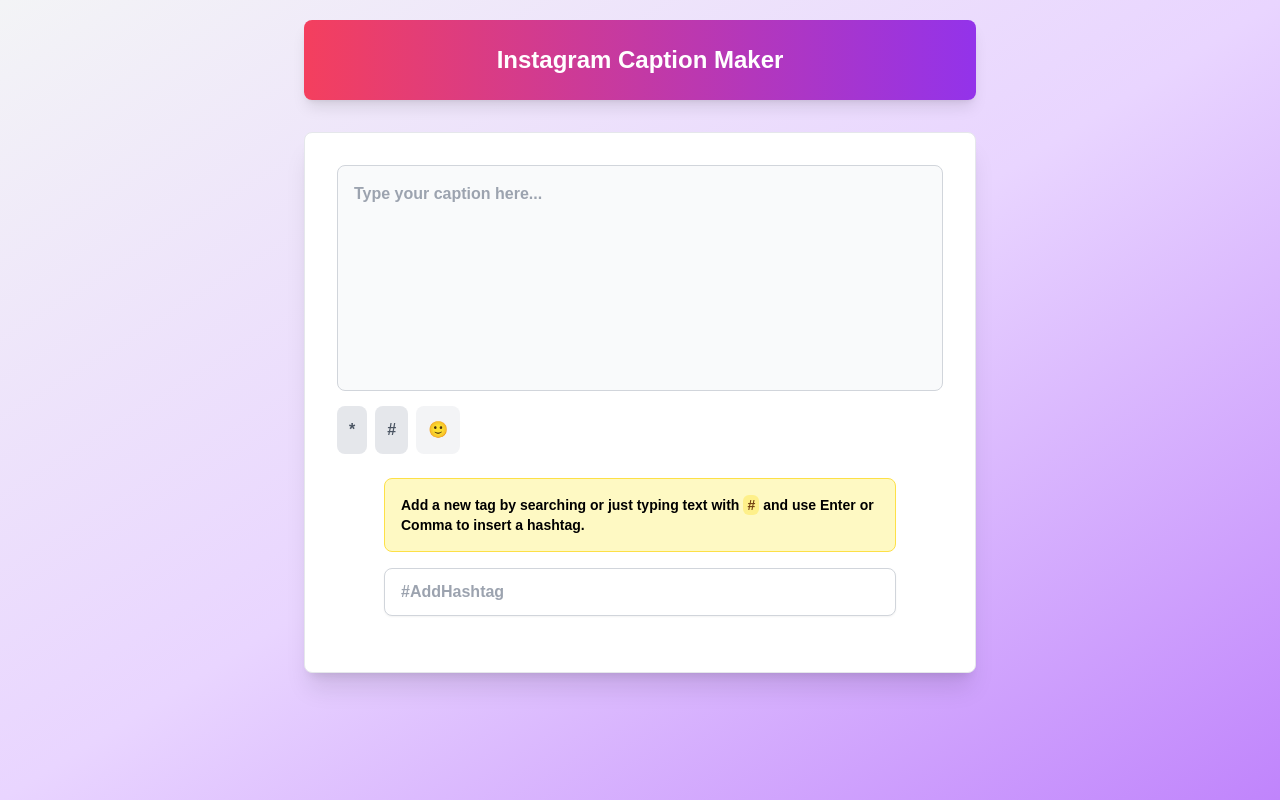
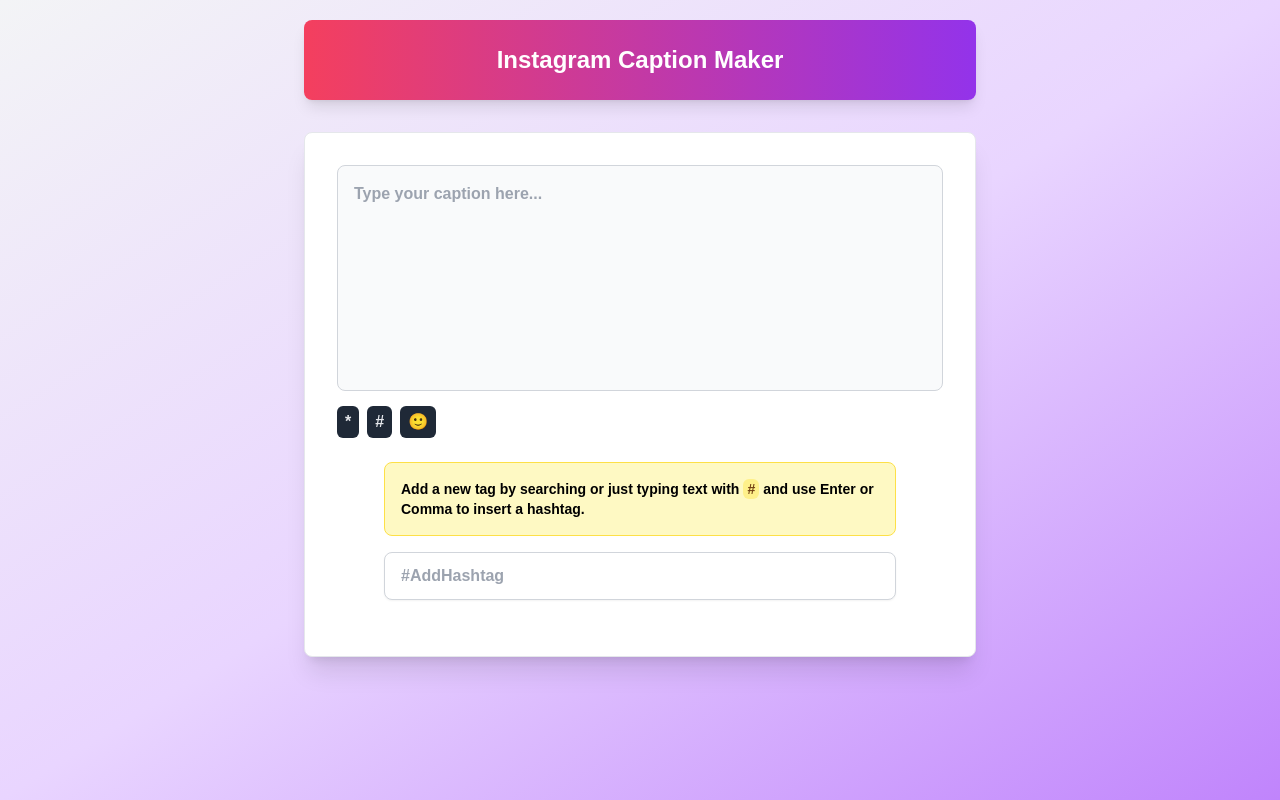
Before and after one commit to mskian/create-insta-caption, a Preact app: page / in a window 1280 px wide. Built offline with nearby package versions, Linux system fonts and the light colour scheme; a web font is replaced by a local one.

Commit message:
bug fixes and tweaks

```diff
--- a/src/components/CaptionInput.tsx
+++ b/src/components/CaptionInput.tsx
@@ -1,4 +1,4 @@
-import { FC, useState, ChangeEvent, useRef } from 'preact/compat';
+import { FC, useState, ChangeEvent, useRef, useEffect } from 'preact/compat';
 
 interface CaptionInputProps {
   caption: string;
@@ -29,6 +29,11 @@
     onChange(e.currentTarget.value);
   };
 
+  useEffect(() => {
+    const storedCaption = localStorage.getItem('caption') || '';
+    onChange(storedCaption);
+  }, [onChange]);
+
   const togglePicker = () => setShowPicker(prev => !prev);
 
   const addSymbol = (symbol: string) => {
@@ -42,6 +47,10 @@
     }
   };
 
+  useEffect(() => {
+    localStorage.setItem('caption', caption);
+  }, [caption]);
+
   const handleSymbolClick = (symbol: string) => {
     if (symbolType === symbol) {
       setSymbolType(null);
@@ -53,7 +62,6 @@
 
   return (
     <div class="relative mb-6">
-      {/* Input Box */}
       <textarea
         placeholder="Type your caption here..."
         value={caption}
@@ -66,7 +74,7 @@
         <button
           type="button"
           onClick={() => handleSymbolClick('*')}
-          class={`flex items-center justify-center p-3 rounded-lg focus:outline-none transition-colors duration-200 ${symbolType === '*' ? 'bg-blue-600 text-white' : 'bg-gray-200 text-gray-600'}`}
+          class={`flex items-center justify-center px-2 py-1 rounded-md focus:outline-none transition-colors duration-200 ${symbolType === '*' ? 'bg-blue-600 text-white' : 'bg-gray-800 text-gray-200'}`}
           title="Add Bullet Symbol"
         >
           *
@@ -74,7 +82,7 @@
         <button
           type="button"
           onClick={() => handleSymbolClick('#')}
-          class={`flex items-center justify-center p-3 rounded-lg focus:outline-none transition-colors duration-200 ${symbolType === '#' ? 'bg-green-600 text-white' : 'bg-gray-200 text-gray-600'}`}
+          class={`flex items-center justify-center px-2 py-1 rounded-md focus:outline-none transition-colors duration-200 ${symbolType === '#' ? 'bg-green-600 text-white' : 'bg-gray-800 text-gray-200'}`}
           title="Add Number Symbol"
         >
           #
@@ -82,7 +90,7 @@
         <button
           type="button"
           onClick={togglePicker}
-          class="flex items-center justify-center p-3 rounded-lg focus:outline-none transition-colors duration-200 text-yellow-600 bg-gray-100 hover:bg-gray-200"
+          class="flex items-center justify-center px-2 py-1 rounded-md focus:outline-none transition-colors duration-200 text-yellow-600 bg-gray-800 hover:bg-gray-800"
           title="Emoji Picker"
         >
           🙂
--- a/src/components/HashtagInput.tsx
+++ b/src/components/HashtagInput.tsx
@@ -50,10 +50,15 @@
     if (e.key === 'Enter' || e.key === ',' || e.key === ' ') {
       e.preventDefault();
 
-      const tags = input
+      let tags = input
         .split(/[\s,]+/)
         .map(tag => tag.trim())
         .filter(tag => tag.startsWith('#') && tag.length > 1 && !hashtags.includes(tag));
+
+      if (suggestions.length > 0) {
+        const suggestion = suggestions[0];
+        tags = [`${suggestion}`];
+      }
 
       if (tags.length > 0) {
         tags.forEach(tag => {
@@ -87,8 +92,11 @@
   };
 
   const handleSuggestionClick = (suggestion: string) => {
-    if (!hashtags.includes(suggestion)) {
-      onAddHashtag(suggestion);
+    const lastPart = input.split(/[\s,]+/).pop() || '';
+    const newInput = input.slice(0, input.length - lastPart.length) + `#${suggestion}`;
+
+    if (!hashtags.includes(`#${suggestion}`)) {
+      onAddHashtag(`#${suggestion}`);
       setInput('');
       setError(null);
     }
```
